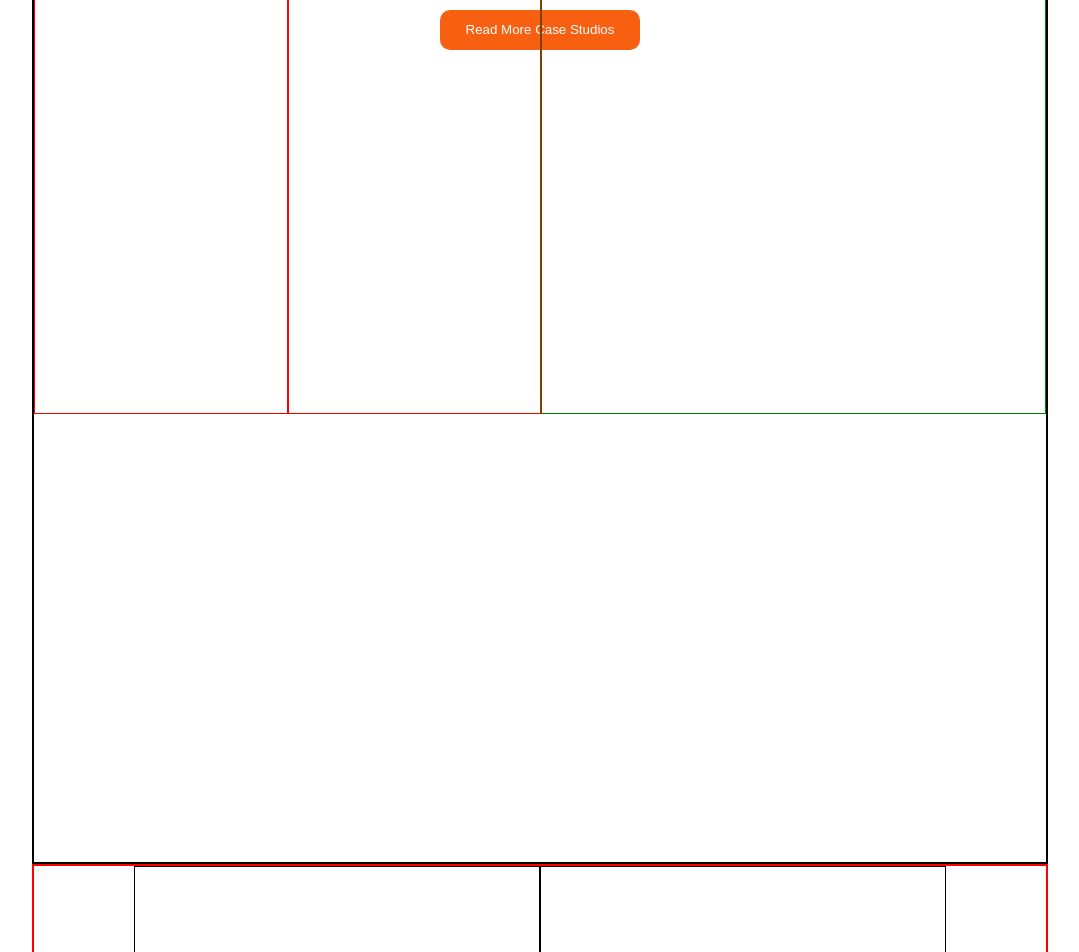
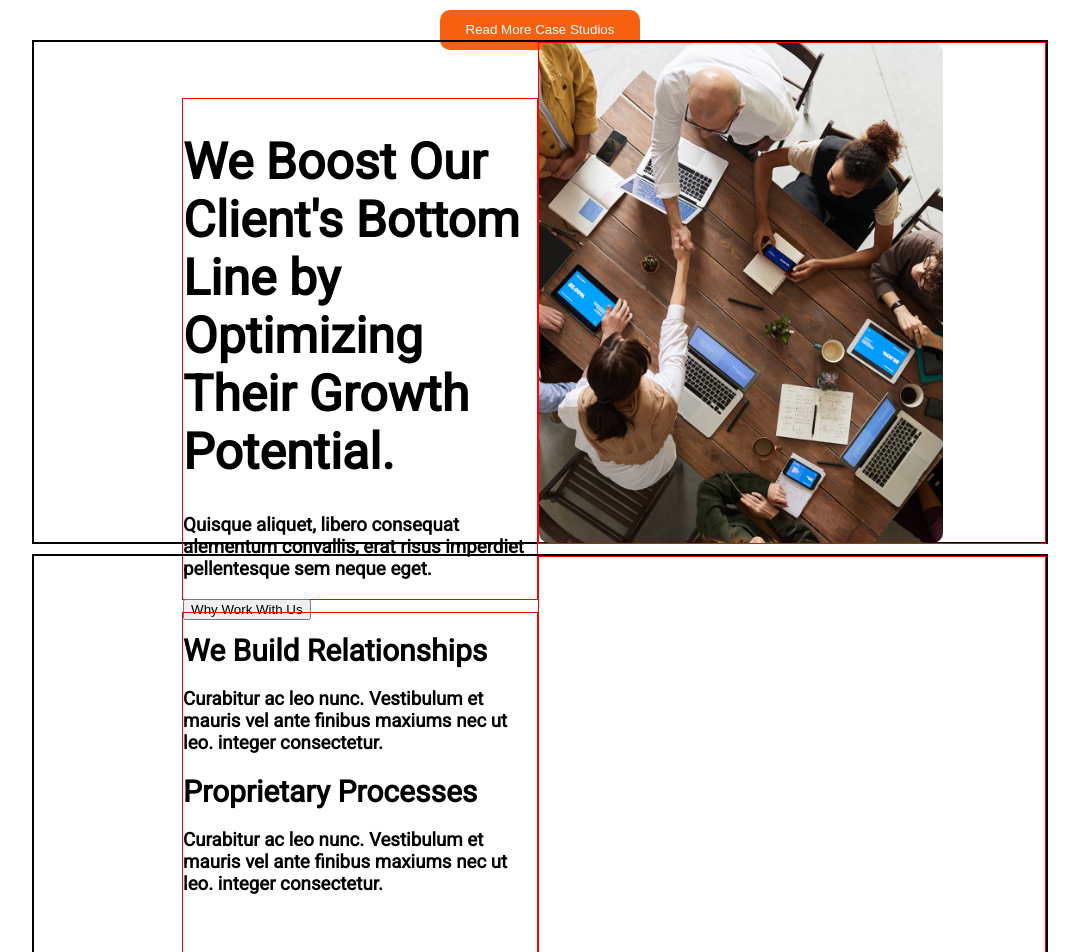
Before and after one commit to Simone-Corso/proj-html-vuejs, a Vue app: page / in a window 1280 px wide. Shown: the part 4560-5512 px from the top of the page, without its empty margins (100-1179 px from the left). Built offline with nearby package versions, Linux system fonts and the light colour scheme.

Commit message:
inserisco i loghi per la parte di sotto

```diff
--- a/src/components/GrowthComponent.vue
+++ b/src/components/GrowthComponent.vue
@@ -2,52 +2,131 @@
     <div class="main-work">
         <div class="container-big">
             <div class="container-client">
+               <h1>
+                We Boost Our Client's Bottom Line by Optimizing Their Growth Potential.
+               </h1>
+               <h3>
+                Quisque aliquet, libero consequat alementum convallis, erat risus imperdiet pellentesque sem neque eget.
+               </h3>
+               <button class="btn-work">
+                Why Work With Us
 
+               </button>
             </div>
             <div class="container-image">
+                <img src="/image/we-boost-our-clients.jpg" alt="boost" class="image-we-boost">
+            </div>
+        </div>
+        <div class="container-big-two">
+            <div class="container-client">
+                <h1 class="title-relationships">
+                    We Build Relationships
+                </h1>
+                <h3 class="descrizione-relationships">
+                    Curabitur ac leo nunc. Vestibulum et mauris vel ante finibus maxiums nec ut leo.
+                    integer consectetur.
+                </h3>
+                <h1 class="title-processes">
+                    Proprietary Processes
+                </h1>
+                <h3 class="descrizione-processes">
+                    Curabitur ac leo nunc. Vestibulum et mauris vel ante finibus maxiums nec ut leo.
+                    integer consectetur.
+                 </h3>
+            </div>
+            <div class="container-image">
+                <article class="container-accountability">
+                    <img src="" alt="">
 
+                </article>
+                <article class="container-trasparency">
+                    <img src="" alt="">
+
+                </article>
+                    <article class="container-investiment">
+                        <img src="" alt="">
+
+                    </article>
+            </div>
         </div>
         <div class="container-awards">
-
-    </div>
+            <!-- Contenuto di container-awards -->
         </div>
     </div>
 </template>
-<script>
-export default {
 
-}
-</script>
-<style>
-     .main-work{
+<style scoped>
+    .main-work {
         display: flex;
         justify-content: center;
+        flex-direction: column;
+        align-items: center;
+        margin-top: 5rem;
+    }
+
+    .container-big {
+        display: flex;
+    justify-content: space-between;
+    height: 500px;
+    width: 80%;
+    border: 2px solid black;
+    margin-bottom: 10px;
+    }
+
+    .container-big-two {
+        display: flex;
+        justify-content: space-between;
+        height: 600px;
+        width: 80%;
+        border: 2px solid black;
+        margin-bottom: 10px;
+    }
+
+    .container-client {
+        height: 100%;
+    width: 35%;
+    border: 1px solid red;
+    margin-left: auto;
+    margin-top: 3.5rem;
+    }
+
+    .container-image {
+        height: 100%;
+        width: 50%;
+        border: 1px solid red;
+        overflow: hidden;
+    }
+
+    .image-we-boost {
+        width: 80%;
+        height: 100%;
+        object-fit: cover;
+        border-radius: 10px;
+    }
+
+    .title-relationships{
+        font-size: 30px;
+    }
+
+    .descrizione-relationships{
 
     }
 
-    .container-big{
-        height: 900px;
-        width: 80%;
-        border: 2px solid black;
-        display: flex;
-        justify-content: center;
+    .title-processes{
+        font-size: 30px;
+    }
+
+    .descrizione-processes{
 
     }
 
-    .container-client{
-        height: 450px;
-        width: 50%;
-        border: 1px solid red;
-    }
-    .container-image{
-        height: 450px;
-        width: 50%;
-        border: 1px solid red;
+    h1{
+        font-size: 50px;
     }
 
-    .container-awards{
-        height: 450px;
-        width: 100%;
+    .container-awards {
+        height: 300px;
+        width: 80%;
         border: 1px solid green;
     }
 </style>
```
Lines whose indentation alone changed are shown as unchanged.
